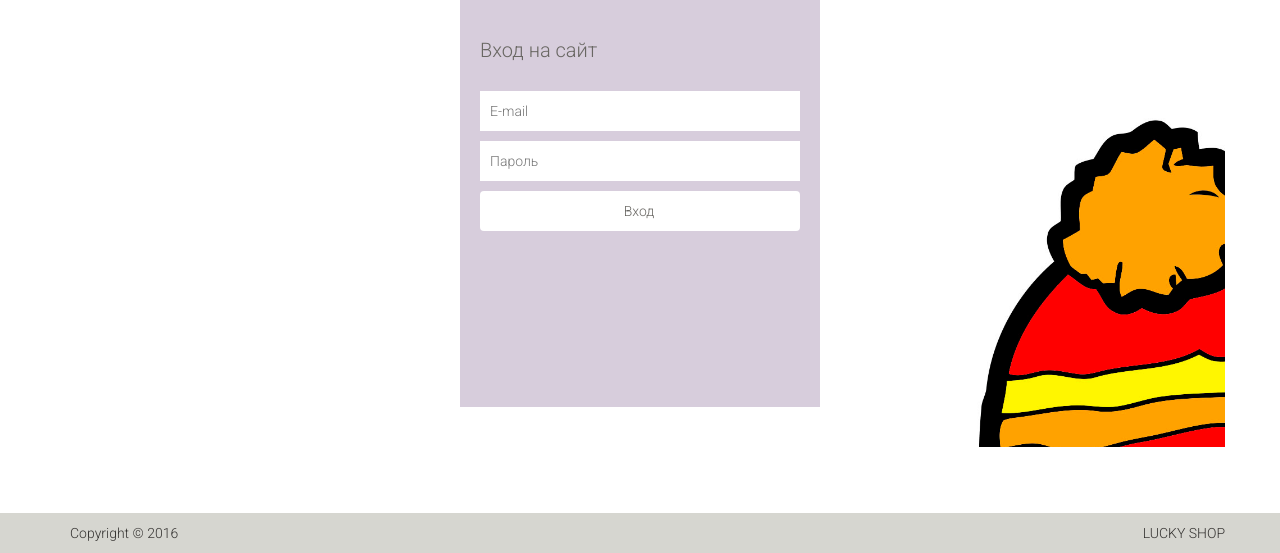
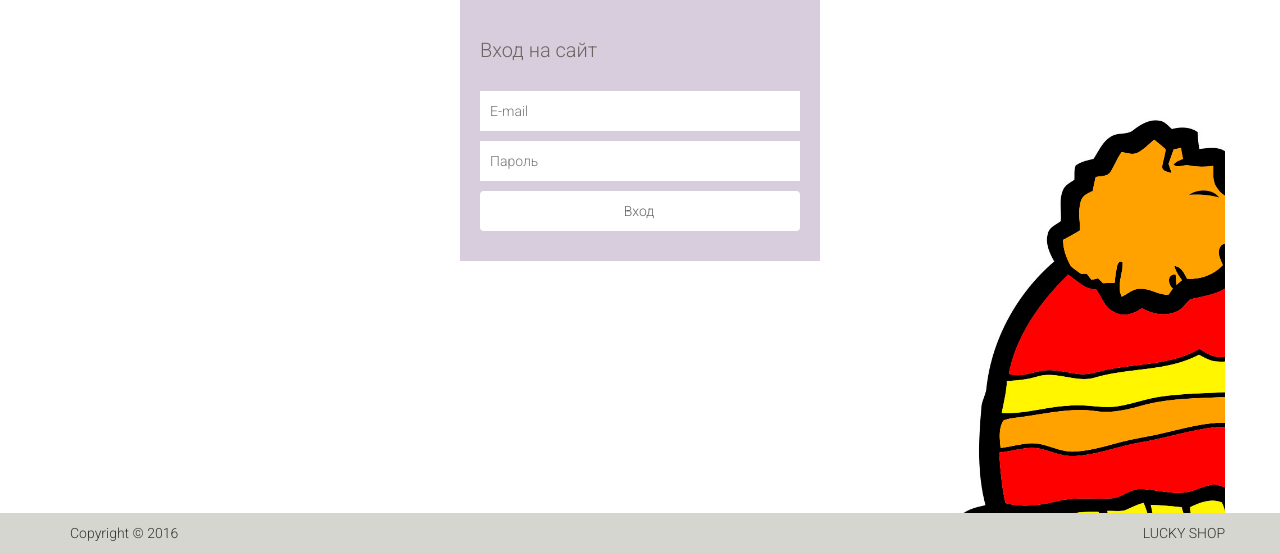
Before and after one commit to MintLucky/lucky_shop, a PHP site: page /user/login in a window 1280 px wide. Shown: the part 247-800 px from the top of the page. Run offline with PHP 8.4, Linux system fonts and the light colour scheme; some libraries are stand-ins or nearby versions.

Commit message:
Внесены правки в main.css

```diff
--- a/template/css/main.css
+++ b/template/css/main.css
@@ -1444,7 +1444,7 @@ h2.title {
 .signup-form {
   background: rgba(215, 205, 220, 0.99) none repeat scroll 0 0;
   padding:20px;
-  min-height:51vh;
+  /*min-height:51vh;*/
 }
 
 .login-form h2, .signup-form h2 {
@@ -2599,7 +2599,7 @@ header {
 }
 .background {
   background: rgba(0, 0, 0, 0) url("/upload/Clothing.svg") no-repeat scroll 0 0 / cover;
-  min-height:57vh;
+  min-height: calc(100vh - 246px - 40px);
 }
 .background-shorts {
   background: rgba(0, 0, 0, 0) url("/upload/shorts.jpg") no-repeat left 150px top 0;
@@ -2609,7 +2609,7 @@ header {
 .background-hat {
   background: rgba(0, 0, 0, 0) url("/upload/7.jpg") no-repeat top 20px left 900px;
   background-size: cover;
-  min-height:47vh;
+  min-height: calc(100vh - 246px - 40px);
 }
 .background-pants {
   background: rgba(0, 0, 0, 0) url("/upload/9.jpg") no-repeat;
@@ -2620,7 +2620,7 @@ header {
 .background-hat-2 {
   background: rgba(0, 0, 0, 0) url("/upload/7.jpg") no-repeat top 180px left 900px;
   background-size: cover;
-  min-height:57vh;
+  min-height: calc(100vh - 246px - 40px);
 }
 .opacity-2 {
   opacity: 0.2;
```
